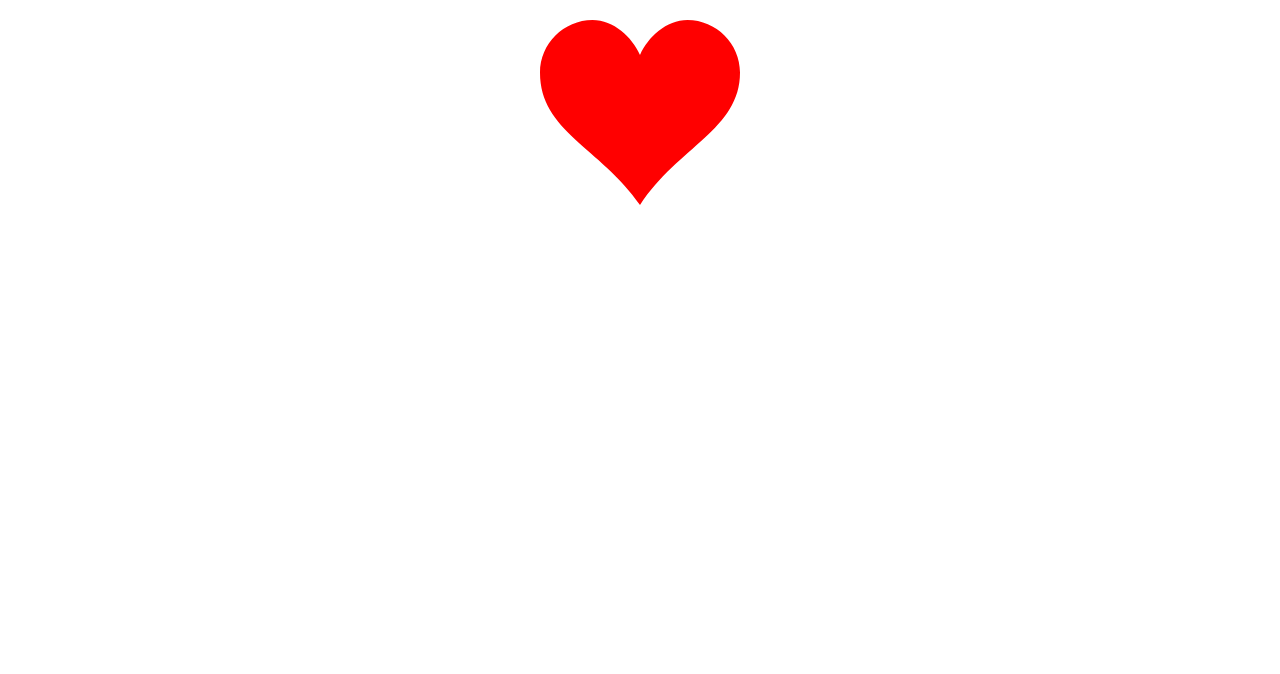
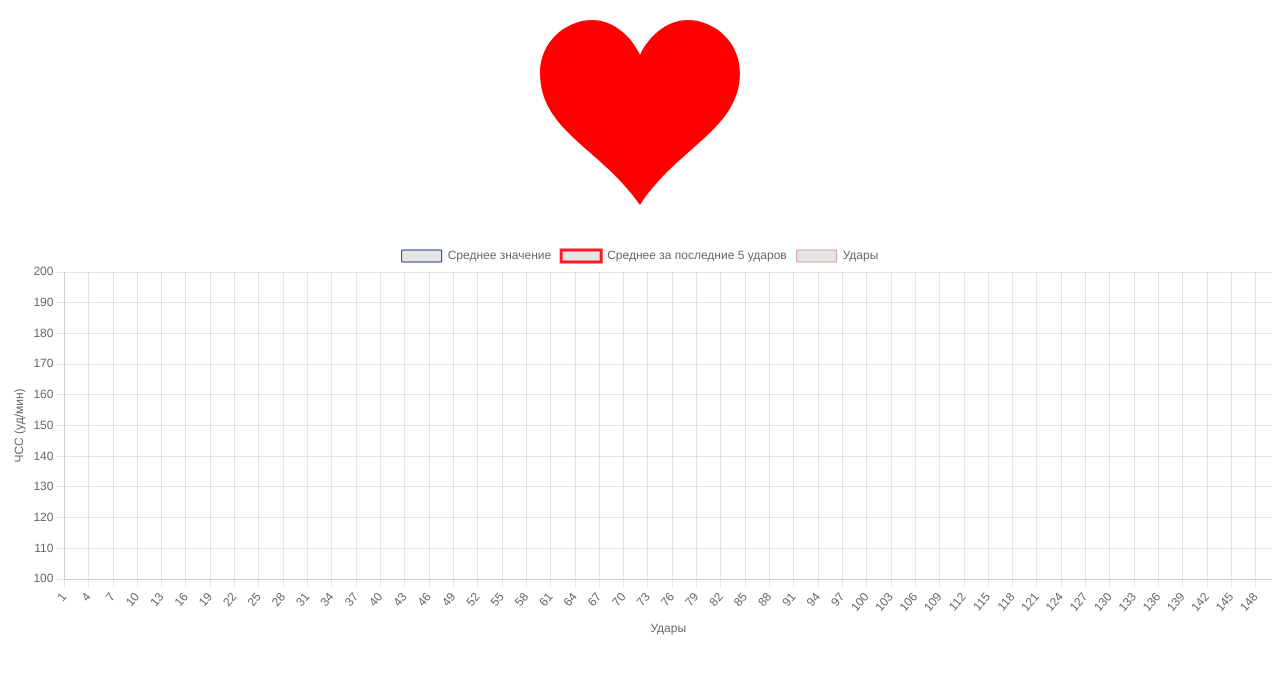
Before and after one commit to dmi3x/heart-beat-tapping, a website: page index.html in a window 1280 px wide. Drawn offline with nearby package versions, Linux system fonts and the light colour scheme.

Commit message:
create empty chart on page load

```diff
--- a/index.html
+++ b/index.html
@@ -16,7 +16,7 @@
 <div id="chartWrapper">
     <canvas id="heartRateChart"></canvas>
 </div>
+<script src="https://cdn.jsdelivr.net/npm/chart.js"></script>
 <script src="script.js?v=2"></script>
-<script src="https://cdn.jsdelivr.net/npm/chart.js"></script>
 </body>
 </html>
--- a/script.js
+++ b/script.js
@@ -125,3 +125,5 @@ function updateChart() {
 
     heartRateChart.update();
 }
+
+createChart();
```
